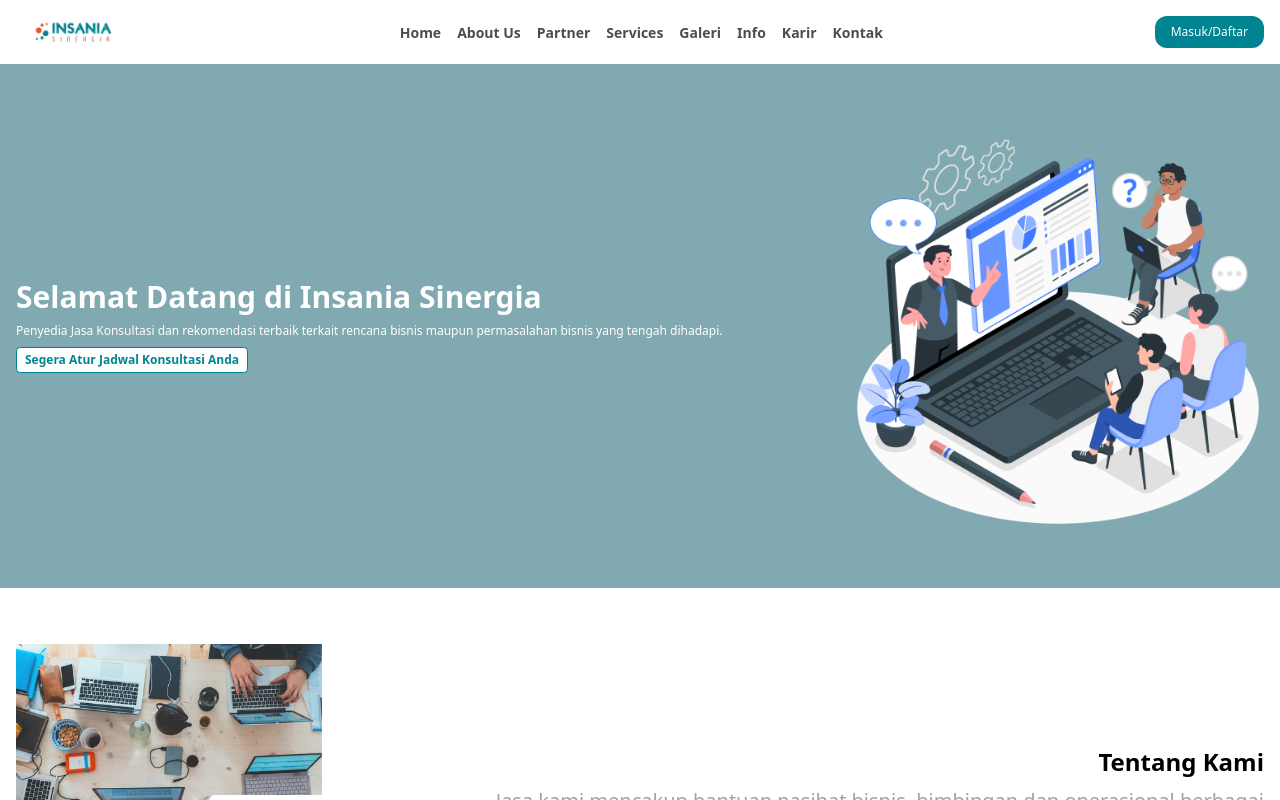
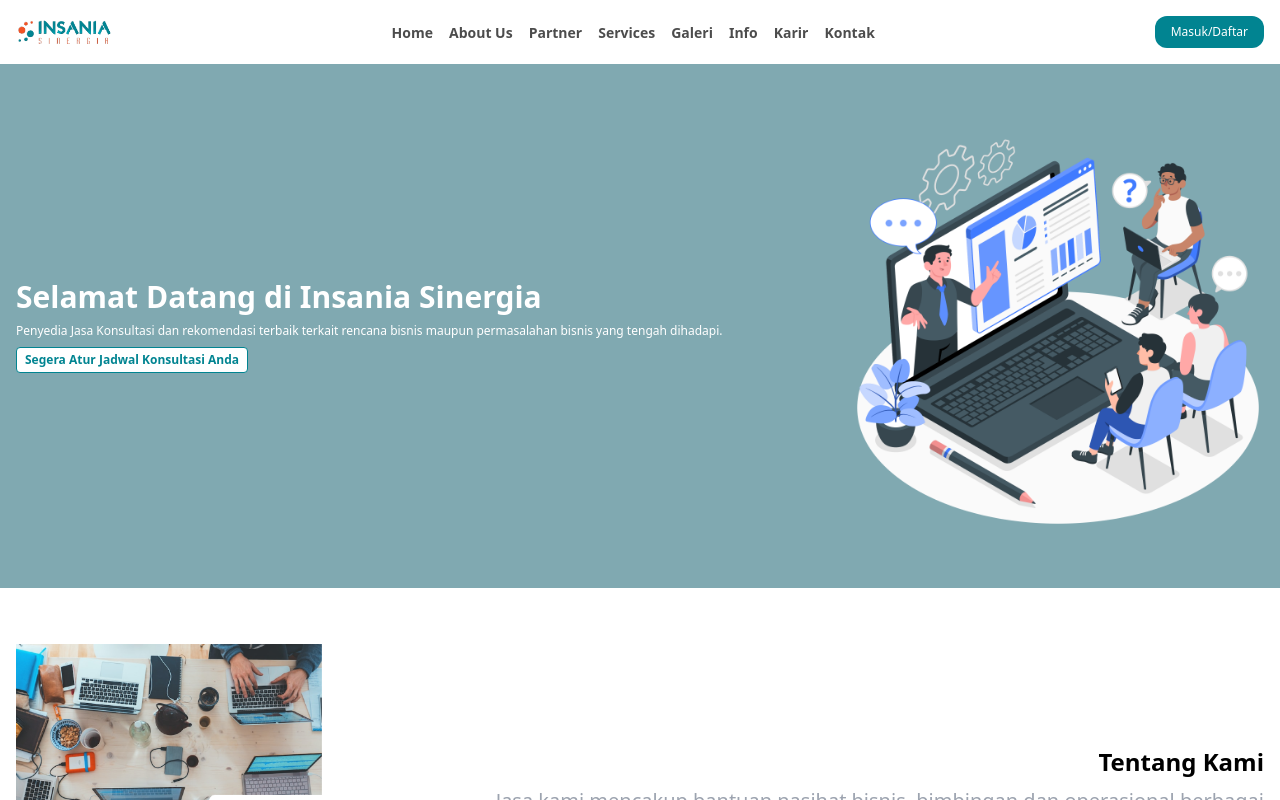
Before and after one commit to Hamkawastaken/insaniasinergia.github.io, a plain HTML site: page index.html in a window 1280 px wide. Shown: the top 800 px of the page. Drawn offline with Linux system fonts and the light colour scheme.

Commit message:
menambahkan image

```diff
--- a/index.html
+++ b/index.html
@@ -11,9 +11,9 @@
       <div class="container mx-auto flex justify-between px-4">
         <div class="logo h-16 overflow-hidden flex items-center">
           <img
-            src="./../img/logo-navbar.png"
+            src="img/navbar.png"
             alt=""
-            class="h-28 object-contain"
+            class="h-8 object-contain"
           />
         </div>
         <button
```
Also changed, not shown: galery.html (+2 -2 lines), info.html (+2 -2 lines), partner.html (+2 -2 lines), service.html (+1 -5 lines).
